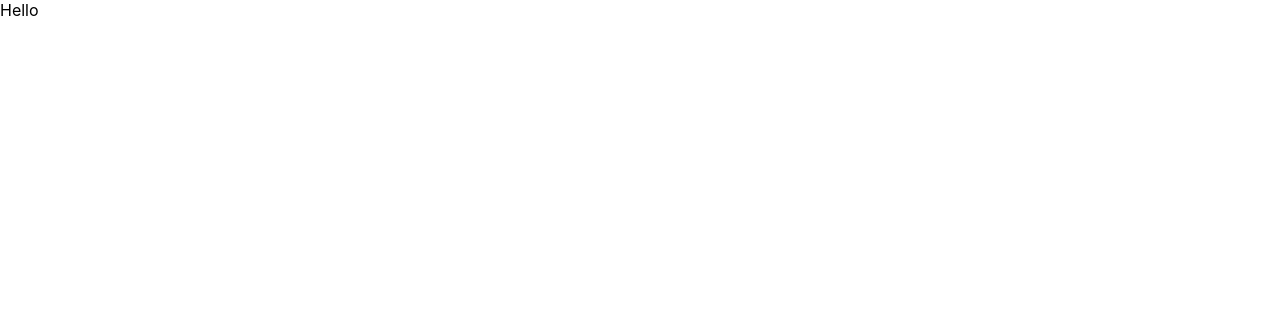
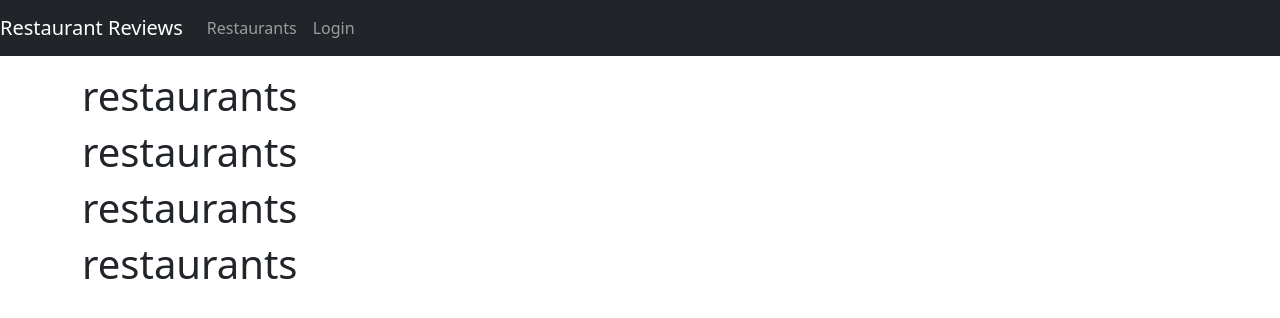
Before and after one commit to Alex-tq/restaurant-reviews, a React (Create React App) app in the folder frontend/: page / in a window 1280 px wide. Shown: the top 318 px of the page. Built offline with nearby package versions, Linux system fonts and the light colour scheme.

Commit message:
Created a components folder with 4 components. created the navbar in the App.js and added routing with React router

```diff
--- a/frontend/src/App.js
+++ b/frontend/src/App.js
@@ -1,8 +1,68 @@
+import React from "react";
+import { Routes, Route, Link } from "react-router-dom";
+import "bootstrap/dist/css/bootstrap.min.css";
+
+import AddReview from "./components/add-review";
+import Restaurant from "./components/restaurants";
+import RestaurantsList from "./components/restaurants-list";
+import Login from "./components/login";
 
 function App() {
+  const [user, setUser] = React.useState(null);
+
+  async function login(user = null) {
+    setUser(user);
+  }
+
+  async function logout() {
+    setUser(null)
+  }
+
   return (
-    <div className="App">
-      Hello
+    <div>
+      <nav className="navbar navbar-expand navbar-dark bg-dark">
+        <a href="/restaurants" className="navbar-brand">
+          Restaurant Reviews
+        </a>
+        <div className="navbar-nav mr-auto">
+          <li className="nav-item">
+            <Link to={"/restaurants"} className="nav-link">
+              Restaurants
+            </Link>
+          </li>
+          <li className="nav-item" >
+            { user ? (
+              <a onClick={logout} className="nav-link" style={{cursor:'pointer'}}>
+                Logout {user.name}
+              </a>
+            ) : (
+            <Link to={"/login"} className="nav-link">
+              Login
+            </Link>
+            )}
+
+          </li>
+        </div>
+      </nav>
+
+      <div className="container mt-3">
+        <Routes>
+          <Route exact path="/" element={<RestaurantsList/>} />
+          <Route path="/restaurants" element={<RestaurantsList/>} />
+          <Route
+            path="/restaurants/:id/review"
+            element={<AddReview user={user}/>}
+          />
+          <Route
+            path="/restaurants/:id"
+            element={<Restaurant user={user} />}
+          />
+          <Route
+            path="/login"
+            element={<Login login={login} />}
+          />
+        </Routes>
+      </div>
     </div>
   );
 }
--- /dev/null
+++ b/frontend/src/components/add-review.js
@@ -0,0 +1,11 @@
+import React from 'react'
+
+function AddReview(props) {
+    return (
+        <div>
+
+        </div>
+    )
+}
+
+export default AddReview
--- /dev/null
+++ b/frontend/src/components/login.js
@@ -0,0 +1,11 @@
+import React from 'react'
+
+function Login(props) {
+    return (
+        <div>
+            Login
+        </div>
+    )
+}
+
+export default Login
--- /dev/null
+++ b/frontend/src/components/restaurants-list.js
@@ -0,0 +1,15 @@
+import React from 'react'
+
+function RestaurantsList(props) {
+    console.log('list')
+    return (
+        <div>
+           <h1>restaurants</h1>
+           <h1>restaurants</h1>
+           <h1>restaurants</h1>
+           <h1>restaurants</h1>
+        </div>
+    )
+}
+
+export default RestaurantsList
--- /dev/null
+++ b/frontend/src/components/restaurants.js
@@ -0,0 +1,11 @@
+import React from 'react'
+
+function Restaurant(props) {
+    return (
+        <div>
+            Restaurants
+        </div>
+    )
+}
+
+export default Restaurant
```
Also changed, not shown: frontend/src/index.js (+5 -2 lines).
